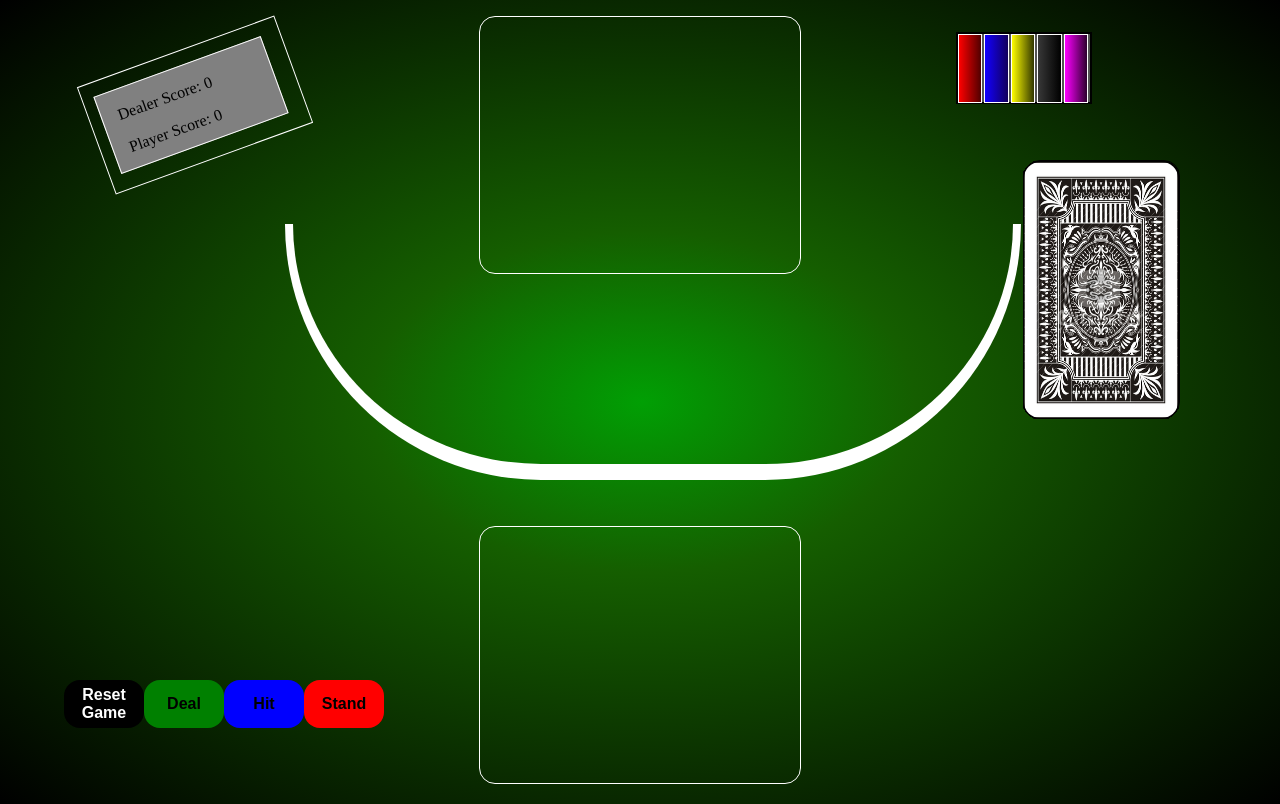
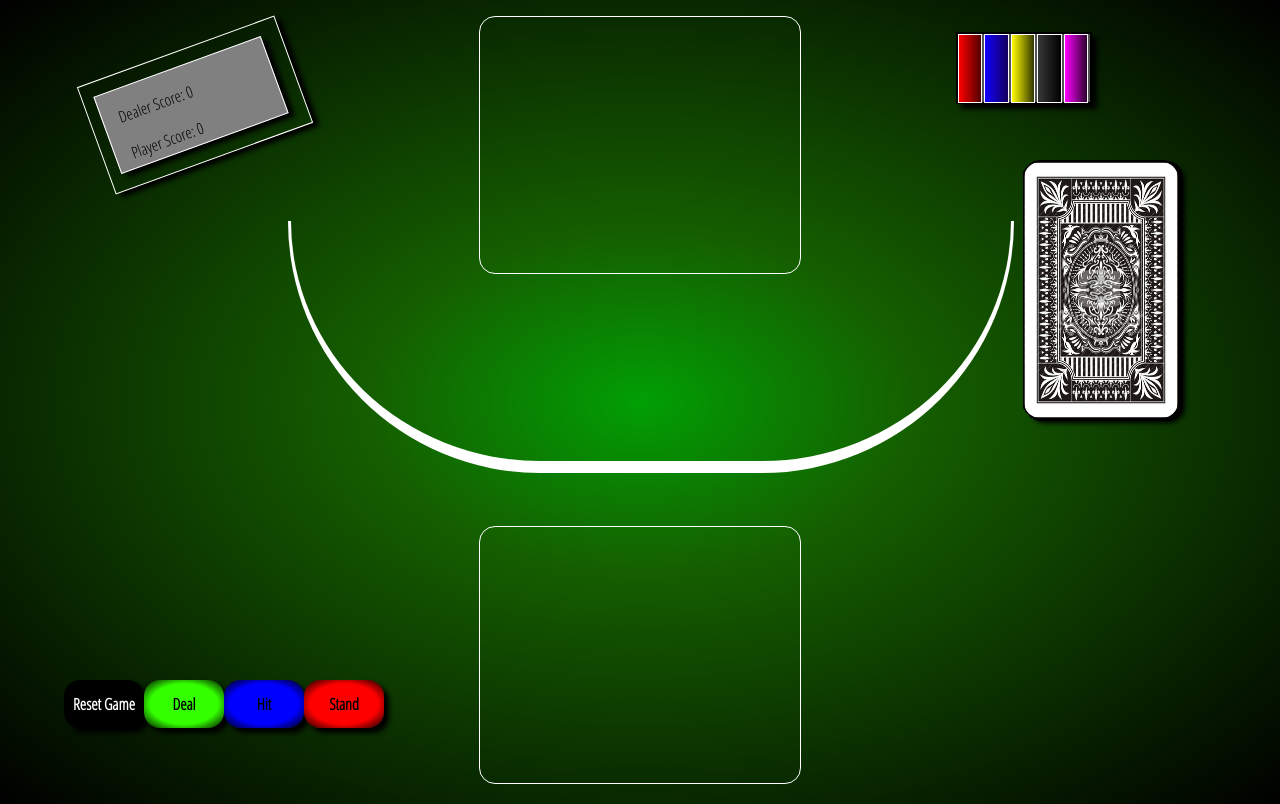
Before and after one commit to imjohnpop/blackjack, a PHP site: page / in a window 1280 px wide. Run offline with PHP 8.4, Linux system fonts and the light colour scheme; some libraries are stand-ins or nearby versions.

Commit message:
small changes

```diff
--- a/card.css
+++ b/card.css
@@ -1,3 +1,8 @@
+@import 'https://fonts.googleapis.com/css?family=Open+Sans+Condensed:300';
+
+* {
+    font-family: 'Open Sans Condensed', sans-serif;
+}
 .front {
     background-color: white;
     width: 9.6em;
@@ -115,6 +120,8 @@
     top: 0px;
     left: 0px;
     z-index: 1000;
+    box-shadow:  2px 2px 2px;
+    border-radius: 1em;
 }
 .hearts {
     color: #911919;
--- a/index.php
+++ b/index.php
@@ -66,8 +66,6 @@
 var dealer_hand = 0;
 var player_hand = 0;
 var dealed = 0;
-// var dealer_score = $("#deck .deckcard p.value");
-// var player_score = $("#deck .deckcard p.value");
 
         $('#deal').click(function() {
             if (dealed==0) {
@@ -81,7 +79,6 @@ var dealed = 0;
                     var card_offset = card.offset();
                     if ( counter % 2 ==1) {
                     //dealer
-                        //var number = $("#deck .deckcard p.value").text();
                         dealer_hand++;
                         card.animate({
                             'top': dealer.top-deck_offset.top,
--- a/table.css
+++ b/table.css
@@ -1,3 +1,8 @@
+@import 'https://fonts.googleapis.com/css?family=Open+Sans+Condensed:300';
+
+* {
+    font-family: 'Open Sans Condensed', sans-serif;
+}
 body {
     margin:0;
     padding:0;
@@ -20,6 +25,7 @@ body {
     top: 2em;
     left: 80%;
     transform: translateX(-50%);
+    box-shadow:  5px 5px 5px;
     }
 
 #player {
@@ -59,6 +65,7 @@ body {
     left: 8%;
     -webkit-transform: rotateY(340deg);
     transform: rotate(340deg);
+    box-shadow:  5px 5px 5px;
     }
 
 #score_grey p {
@@ -75,6 +82,7 @@ body {
     left: 7%;
     -webkit-transform: rotateY(340deg);
     transform: rotate(340deg);
+    box-shadow:  5px 5px 5px;
 }
 
 
@@ -88,6 +96,7 @@ body {
     left: 80%;
     /* transform: rotate(90deg); */
     border-radius: 1em;
+    box-shadow:  5px 5px 5px;
     }
 
 #red_chips{
@@ -144,9 +153,9 @@ body {
     height:45em;
     width: 15em;
     border-radius: 16em 0 0 16em;
-    border-top:  0.5em solid #FFFFFF;
-    border-left:   1em solid #FFFFFF;
-    border-bottom: 0.5em solid #FFFFFF;
+    border-top:  0.2em solid #FFFFFF;
+    border-left:   0.75em solid #FFFFFF;
+    border-bottom: 0.2em solid #FFFFFF;
     transform:  rotate(-90deg);
     position: absolute;
     top: -1em;
@@ -174,30 +183,30 @@ body {
 
 #buttons #reset {
     background-color: black;
+    box-shadow:  5px 5px 5px;
 }
 
 #buttons #reset a {
     color: white;
     text-decoration: none;
 }
-#buttons #reset:hover {
-    border: 1px solid white;
-}
 #buttons #deal {
-    background-color: green;
-}
-#buttons #deal:hover {
-    border: 1px solid white;
+    background: radial-gradient(rgb(51, 255, 0) 60%,rgb(0, 0, 0) 100%);
+    box-shadow: 5px 5px 5px;
 }
 #buttons #hit {
-    background-color: blue;
-}
-#buttons #hit:hover {
-    border: 1px  solid white;
+    background: radial-gradient(rgb(0, 0, 255) 60%,rgb(0, 0, 0) 100%);
+    box-shadow: 5px 5px 5px;
 }
 #buttons #stand {
-    background-color: red;
+    background: radial-gradient(rgb(255, 0, 0) 60%,rgb(0, 0, 0) 100%);
+    box-shadow: 5px 5px 5px;
 }
+#buttons #reset:hover,
+#buttons #deal:hover,
+#buttons #hit:hover,
 #buttons #stand:hover {
-    border: 1px solid white;
+    border: 2px  solid rgba(255, 255, 255, 0.158);
+    border-top: 1px;
+    border-left: 1px;
 }
```
